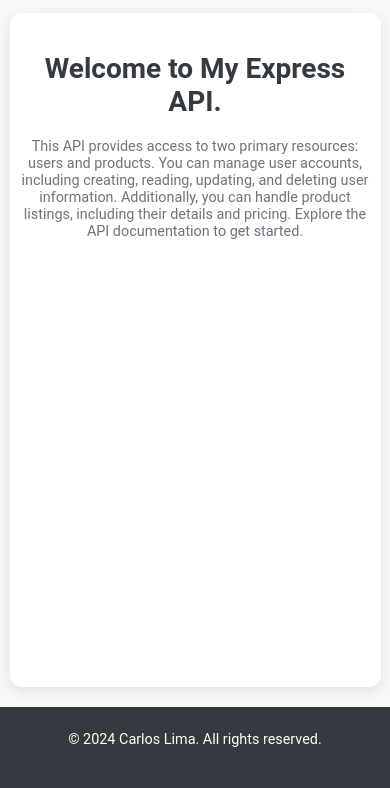
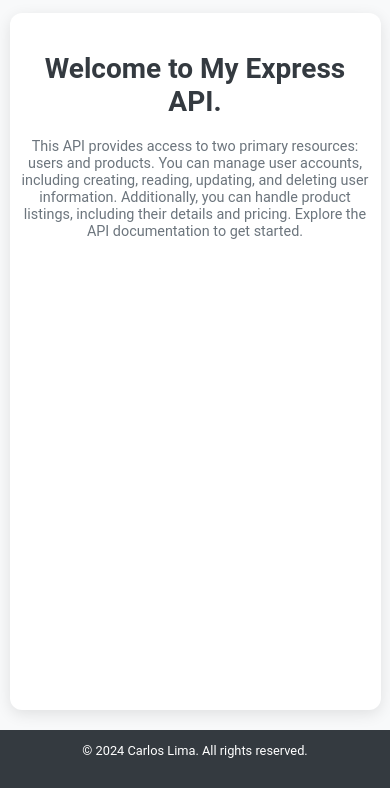
Before and after one commit to carlos-lima-dev/nodejs-mongoDB-API, a website: page src/views/index.html in a window 390 px wide. Shown: the part 56-844 px from the top of the page. Drawn offline with Linux system fonts and the light colour scheme.

Commit message:
css change

```diff
--- a/src/views/index.html
+++ b/src/views/index.html
@@ -87,11 +87,12 @@
             background-color: #343a40;
             color: #ffffff;
             text-align: center;
-            padding: 10px 0;
+
         }
 
         footer p {
             color: #ffffff;
+            font-size: 0.9rem;
         }
 
         @media (max-width: 768px) {
@@ -116,6 +117,11 @@
 
             .container {
                 padding: 20px 10px;
+            }
+
+            footer p {
+
+                font-size: 0.8rem;
             }
         }
 
```
Also changed, not shown: dist/views/index.html.
